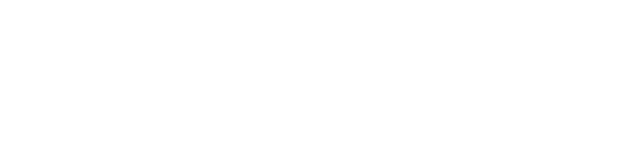
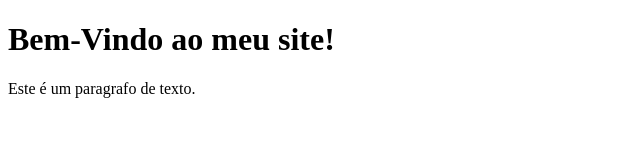
Before and after one commit to karinasales127/html, a plain HTML site: page index.html in a window 1280 px wide. Shown: the whole page, without its empty margins (0-640 px from the left). Drawn offline with Linux system fonts and the light colour scheme.

Commit message:
Atualização do arquivo index.html

```diff
--- a/index.html
+++ b/index.html
@@ -1 +1,16 @@
 <!DOCTYPE html>
+<html>
+<head>
+    <title>
+        pagina da Karina
+    </title>
+</head>
+<body>
+    <h1>
+        Bem-Vindo ao meu site!
+    </h1>
+    <p>
+        Este é um paragrafo de texto.
+    </p>
+</body>
+</html>
```
